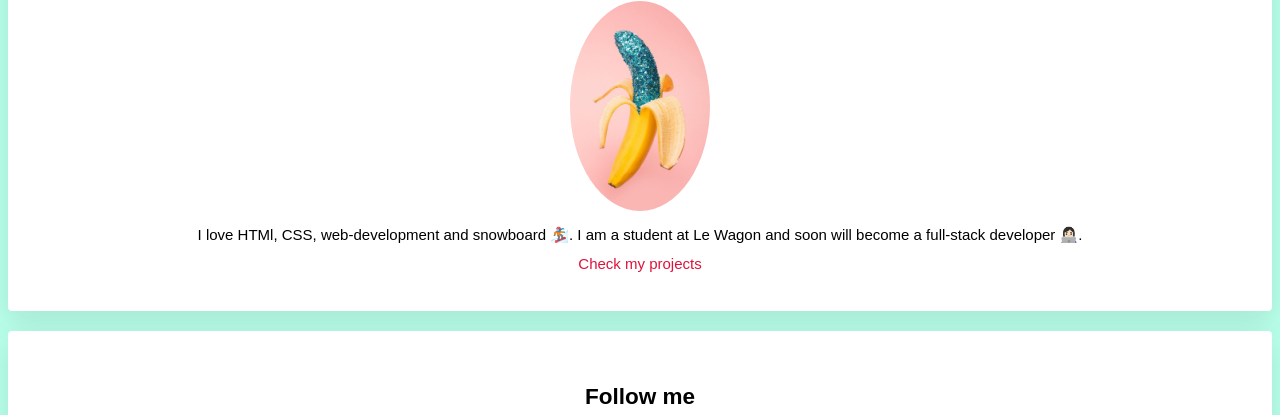
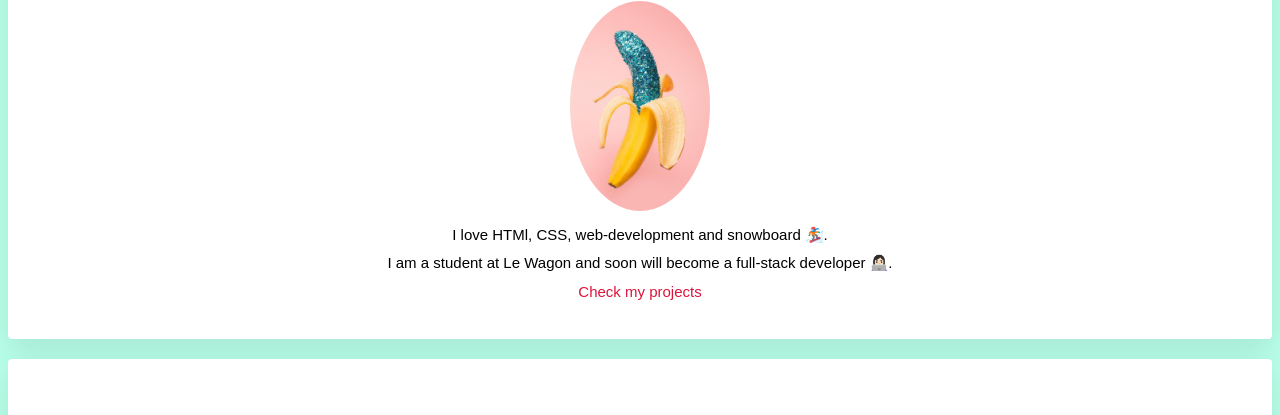
Before and after one commit to frantastic23/frantastic23, a plain HTML site: page index.html in a window 1280 px wide. Shown: the part 113-528 px from the top of the page. Drawn offline with Linux system fonts and the light colour scheme.

Commit message:
index fixed

```diff
--- a/index.html
+++ b/index.html
@@ -14,7 +14,7 @@
   <h1>Hi, I'm Fra 🙋🏻‍♀️</h1>
   <img class="img-circle" src="images/banana.jpeg" alt="Fra's profile picture" height="210" width="140">
   <p>
-    I love HTMl, CSS, web-development and snowboard 🏂. I am a student at Le Wagon and soon will become a full-stack developer 👩🏻‍💻.
+    I love HTMl, CSS, web-development and snowboard 🏂.<br><br>I am a student at Le Wagon and soon will become a full-stack developer 👩🏻‍💻.
   </p>
   <a href="#">Check my projects</a>
   </div>
```
